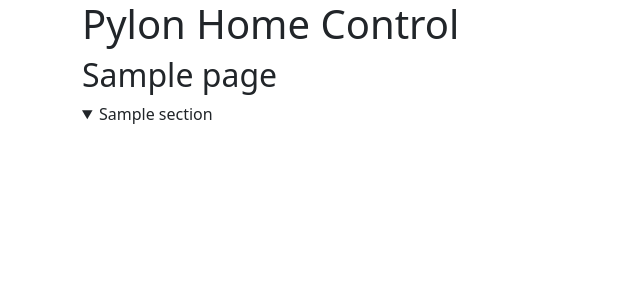
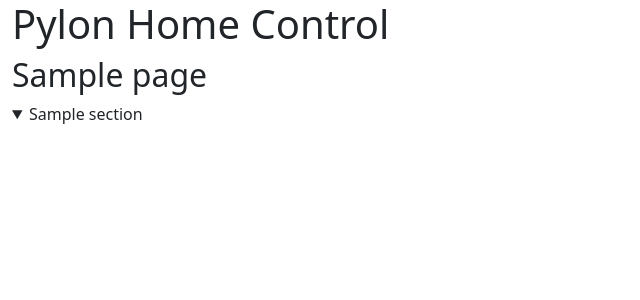
Before and after one commit to Drolla/phc, a Python web app: template extensions/web_ui/templates/page.html in a window 1280 px wide. Shown: the top 300 px of the page, without its empty margins (0-640 px from the left). Run offline with Jinja, Linux system fonts and the light colour scheme; the template is opened without the code that fills it: most values are stand-ins (such as "Sample title", 1, 10 or a date in 2020).

Commit message:
Shrink widget grid column floor for more columns per row
Lowers the auto-fit minmax() floor so more device cards fit per row
at the same viewport width, and lets the header/main container use
the full page width instead of Bootstrap's capped .container width.

Co-Authored-By: Claude Sonnet 5 <noreply@anthropic.com>

```diff
--- a/extensions/web_ui/static/style.css
+++ b/extensions/web_ui/static/style.css
@@ -4,6 +4,10 @@
    device-tree/widget-row layout, plus native <details>/<summary> spacing
    (Bootstrap doesn't style raw <details> any more than Pico did -- the
    disclosure triangle is browser-default styling either way). */
+
+header.container, main.container {
+  max-width: 100% !important;
+}
 
 /* A section's top-level devices, and any device's own nested children, are
    both "a list of sibling device cards" -- lay both out as a responsive
```
